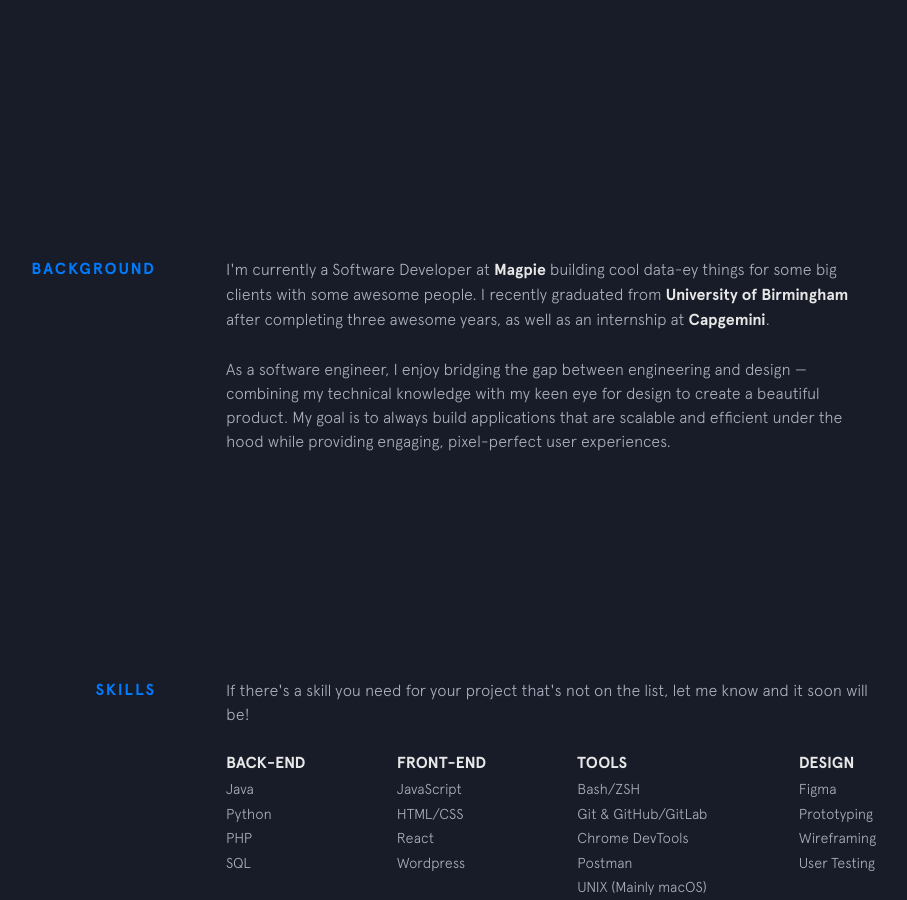
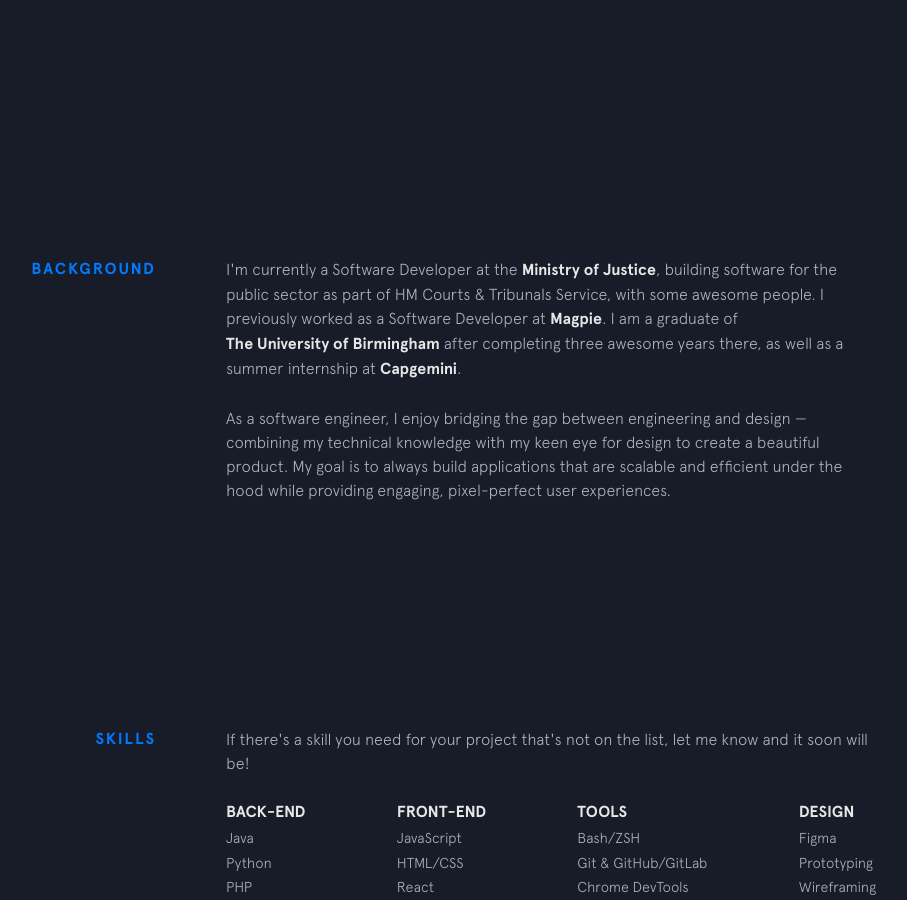
Before and after one commit to qxsim/qxsim.github.io, a Jekyll site: the page built from index.html, in a window 1280 px wide and 900 px high, scrolled down 743 px. Shown: the whole window, without its empty margins (224-1131 px from the left). Built offline with Jekyll 4.4.1, drawn with Linux system fonts in a browser that asks for light colours; nearby versions of some CDN libraries; some of the changed text lies outside the part shown.

```diff
--- a/_includes/background.html
+++ b/_includes/background.html
@@ -2,10 +2,11 @@
   <div class="section__title">Background</div>
   <div class="section__content">
     <p>
-      I'm currently a Software Developer at
-      <a class="underline-link" href="https://www.magpiehq.com/" target="_blank">Magpie</a> building cool data-ey things for some big clients with some awesome people. I recently graduated from
-      <a class="underline-link" href="https://www.birmingham.ac.uk/" target="_blank">University of Birmingham</a> after completing three awesome years, as well as an internship at
-      <a class="underline-link" href="https://www.capgemini.com/" target="_blank">Capgemini</a>.
+      I'm currently a Software Developer at the
+      <a class="underline-link" href="https://www.gov.uk/government/organisations/ministry-of-justice" target="_blank">Ministry of Justice</a>, building software for the public sector as part of HM Courts & Tribunals Service, with some awesome people. I previously worked as a Software Developer at
+      <a class="underline-link" href="https://www.magpiehq.com" target="_blank">Magpie</a>. I am a graduate of
+      <a class="underline-link" href="https://www.birmingham.ac.uk" target="_blank">The University of Birmingham</a> after completing three awesome years there, as well as a summer internship at
+      <a class="underline-link" href="https://www.capgemini.com" target="_blank">Capgemini</a>.
     </p>
 
     <p>
--- a/_includes/footer.html
+++ b/_includes/footer.html
@@ -1,13 +1,11 @@
 <footer class="footer">
   <div class="footer__copyright">
-    <div class="top">
-      <span>Qasim Nawaz</span>
+    <div class="bottom" style="font-weight: 400;">
+      <span>Made with </span>
+      <img class="emoji" src="{{site.baseurl}}/img/emojis/heart.png" alt="emoji">
+      <span>by <a href="https://brittanychiang.com/">Qasim Nawaz</a></span>
       <img class="emoji" src="{{site.baseurl}}/img/emojis/rockon.png" alt="emoji">
-      <span>2021</span>
-    </div>
-    <div class="bottom" style="font-weight: 400;">
-      <span>Website Inspired by <a href="https://brittanychiang.com/">Brittany Chiang</a></span>
-      <img class="emoji" src="{{site.baseurl}}/img/emojis/fire.png" alt="emoji">
+      <span>2022</span>
     </div>
   </div>
   <div class="footer__links">
```
Also changed, not shown: _data/experience.yml (+9 -4 lines), img/emojis/heart.png (added).
